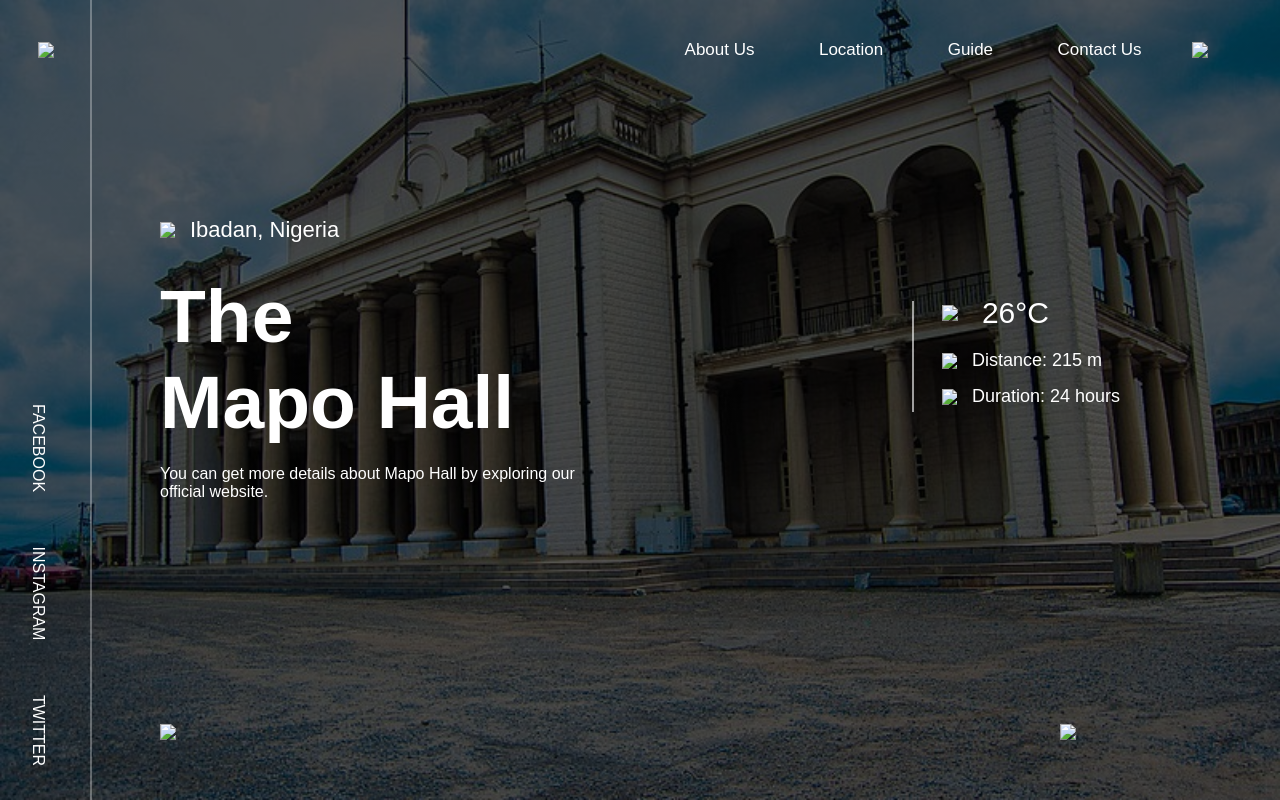
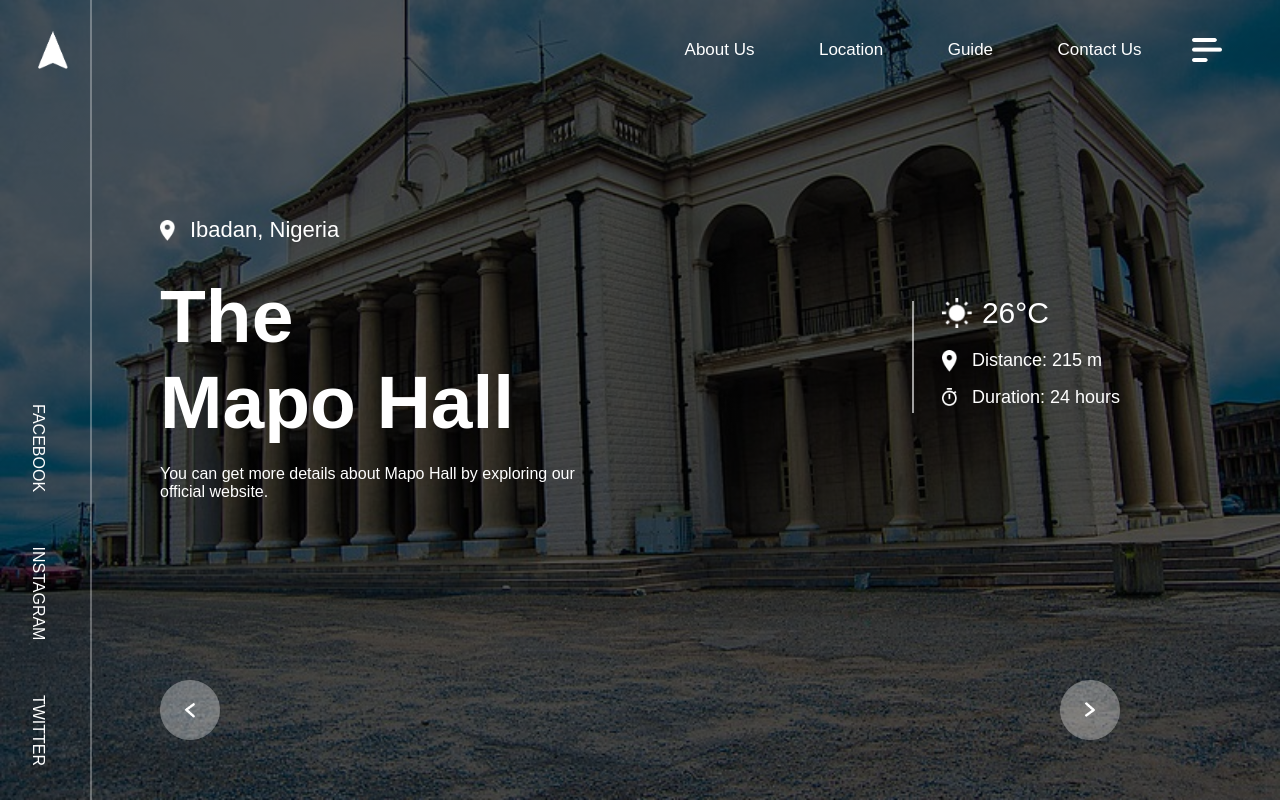
Before and after one commit to Princedaps1/Ibadan, a plain HTML site: page index.html in a window 1280 px wide. Drawn offline with Linux system fonts and the light colour scheme; files whose address does not match are found by name.

Commit message:
Update index.html

```diff
--- a/index.html
+++ b/index.html
@@ -15,14 +15,14 @@
     <div class="header">
 
         <nav>
-            <img src="images/logo.png" class="logo">
+            <img src="logo.png" class="logo">
             <ul>
                 <li><a href="#">About Us</a></li>
                 <li><a href="#">Location</a></li>
                 <li><a href="#">Guide</a></li>
                 <li><a href="#">Contact Us</a></li>
             </ul>
-            <img src="images/menu.png" class="menu-icon">
+            <img src="menu.png" class="menu-icon">
         </nav>
         <div class="social-media">
             <a href="#">FACEBOOK</a>
@@ -35,22 +35,22 @@
         <div class="row">
             <div>
                 <div class="content">
-                    <span><img src="images/location.png">Ibadan, Nigeria</span>
+                    <span><img src="location.png">Ibadan, Nigeria</span>
                     <h1>The<br>Mapo Hall</h1>
                     <p>You can get more details about Mapo Hall by exploring our<br>official website.</p>
                 </div>
             </div>
             <div>
                 <div class="info">
-                    <span class="active"><img src="images/sun.png">26°C</span>
-                    <span><img src="images/location.png">Distance: 215 m</span>
-                    <span><img src="images/duration.png">Duration: 24 hours</span>
+                    <span class="active"><img src="sun.png">26°C</span>
+                    <span><img src="location.png">Distance: 215 m</span>
+                    <span><img src="duration.png">Duration: 24 hours</span>
                 </div>
             </div>
 
             <div class="arrow">
-                <img src="images/back.png">
-                <img src="images/next.png">
+                <img src="back.png">
+                <img src="next.png">
             </div>
         </div>
 
```
